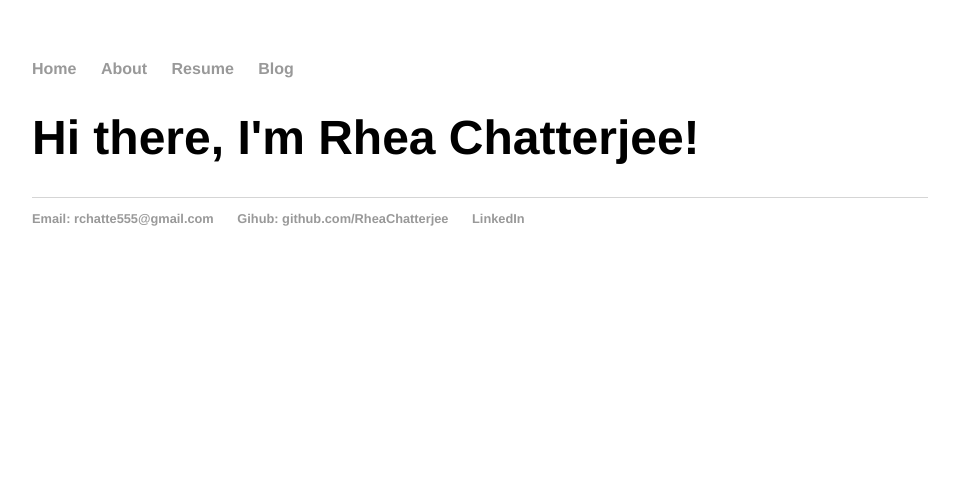
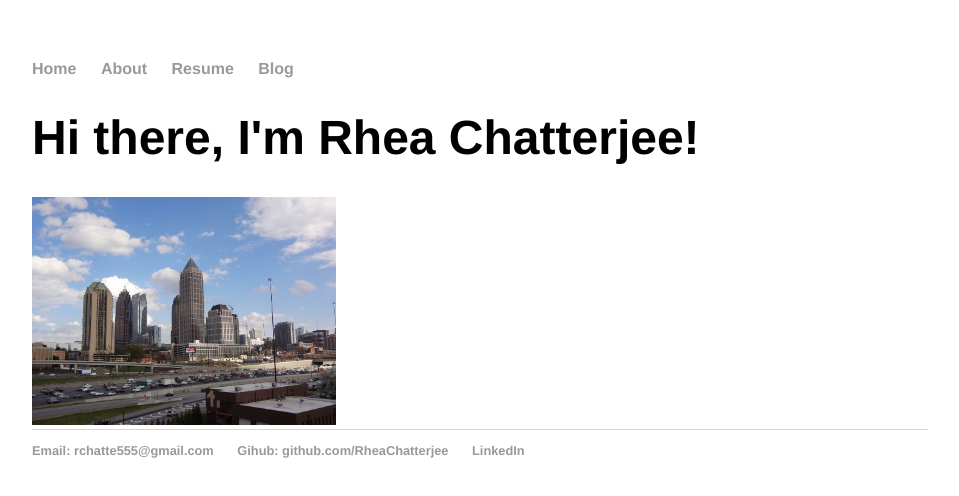
Before and after one commit to RheaChatterjee/RheaChatterjee.github.io, a plain HTML site: page index.html in a window 1280 px wide. Shown: the whole page, without its empty margins (160-1119 px from the left). Drawn offline with Linux system fonts and the light colour scheme.

Commit message:
Update index.html

```diff
--- a/index.html
+++ b/index.html
@@ -17,7 +17,7 @@
 		<div class="container">
     		<div class="blurb">
         		<h1>Hi there, I'm Rhea Chatterjee!</h1>
-			<!--<img src="IMG_5439.jpg" alt="Atlanta Skyline" style="width:304px;height:228px;">-->
+			<img src="IMG_5439.jpg" alt="Atlanta Skyline" style="width:304px;height:228px;">
 
     		</div><!-- /.blurb -->
 		</div><!-- /.container -->
```
